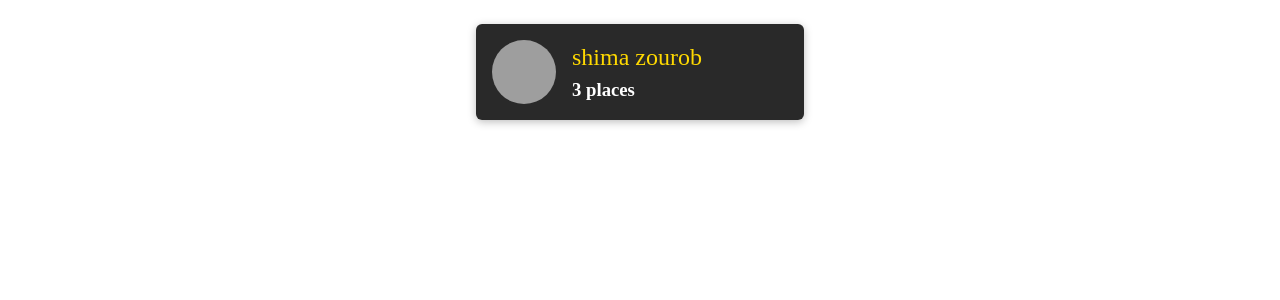
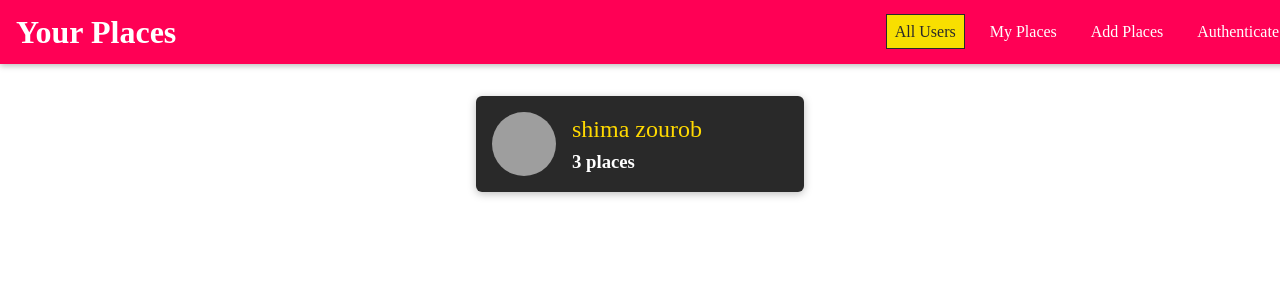
Before and after one commit to dash7ou/Places-Api, a React (Create React App) app in the folder frontend/: page / in a window 1280 px wide. Shown: the top 300 px of the page. Built offline with nearby package versions, Linux system fonts and the light colour scheme; grey boxes are pictures that could not be loaded; the HTML template or start-up script is replaced by a standard one.

Commit message:
add nav links and style it

```diff
--- a/frontend/src/App.js
+++ b/frontend/src/App.js
@@ -1,14 +1,20 @@
 import React from 'react';
 import { BrowserRouter as Router , Switch, Route } from "react-router-dom";
+
 import Users from "./user/pages/User";
+import MainNavigation from "./shared/components/Navigation/MainNavigation"
+
 import './App.css';
 
 const App = ()=> {
   return (
     <Router>
-      <Switch>
-        <Route path="/" exact component={Users}/>
-      </Switch>
+      <MainNavigation />
+      <main>
+        <Switch>
+          <Route path="/" exact component={Users}/>
+        </Switch>
+      </main>
     </Router>
   );
 }
--- a/frontend/src/shared/components/Navigation/MainNavigation.js
+++ b/frontend/src/shared/components/Navigation/MainNavigation.js
@@ -2,6 +2,7 @@
 import { Link } from "react-router-dom";
 
 import MainHeader from "./MainHeader";
+import NavLinks from "./NavLinks"
 
 import "./MainNavigation.css";
 
@@ -18,7 +19,7 @@
                 <Link to="/">Your Places</Link>
             </h1>
             <nav>
-                ...
+                <NavLinks />
             </nav>
         </MainHeader>
     );
--- a/frontend/src/shared/components/Navigation/NavLinks.css
+++ b/frontend/src/shared/components/Navigation/NavLinks.css
@@ -0,0 +1,76 @@
+.nav-links {
+    list-style: none;
+    margin: 0;
+    padding: 0;
+    width: 100%;
+    height: 100%;
+    display: flex;
+    flex-direction: column;
+    justify-content: center;
+    align-items: center;
+}
+
+.nav-links li {
+    margin: 1rem;
+}
+
+.nav-links a {
+    border: 1px solid transparent;
+    color: #292929;
+    text-decoration: none;
+    padding: 0.5rem;
+}
+
+.nav-links a:hover,
+.nav-links a:active,
+.nav-links a.active {
+    background: #f8df00;
+    border-color: #292929;
+    color: #292929;
+}
+
+.nav-links button {
+    cursor: pointer;
+    border: 1px solid #292929;
+    color: #292929;
+    background: transparent;
+    padding: 0.5rem;
+    font: inherit;
+}
+
+.nav-links button:focus {
+    outline: none;
+}
+
+.nav-links button:hover,
+.nav-links button:active {
+    background: #292929;
+    color: white;
+}
+
+@media (min-width: 768px) {
+    .nav-links {
+        flex-direction: row;
+    }
+
+    .nav-links li {
+        margin: 0 0.5rem;
+    }
+
+    .nav-links a {
+        color: white;
+        text-decoration: none;
+    }
+
+    .nav-links button {
+        border: 1px solid white;
+        color: white;
+        background: transparent;
+    }
+
+    .nav-links button:hover,
+    .nav-links button:active {
+        background: #f8df00;
+        color: #292929;
+    }
+}
--- a/frontend/src/shared/components/Navigation/NavLinks.js
+++ b/frontend/src/shared/components/Navigation/NavLinks.js
@@ -0,0 +1,34 @@
+import React from "react";
+import { NavLink } from "react-router-dom";
+
+import "./NavLinks.css";
+
+const NavLinks = ({})=>{
+    return(
+        <ul className="nav-links">
+            <li>
+                <NavLink to="/" exact>
+                    All Users
+                </NavLink>
+            </li>
+            <li>
+                <NavLink to="/places">
+                    My Places
+                </NavLink>
+            </li>
+            <li>
+                <NavLink to="/places/new">
+                    Add Places
+                </NavLink>
+            </li>
+            <li>
+                <NavLink to="/auth">
+                    Authenticate
+                </NavLink>
+            </li>
+        </ul>
+    )
+};
+
+
+export default NavLinks;
```
